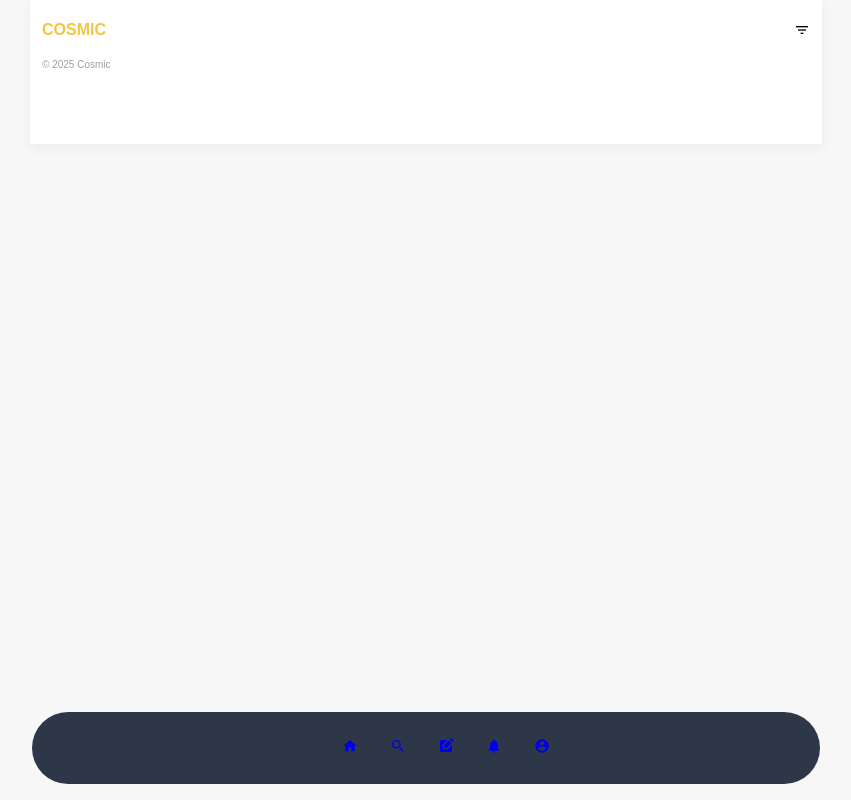
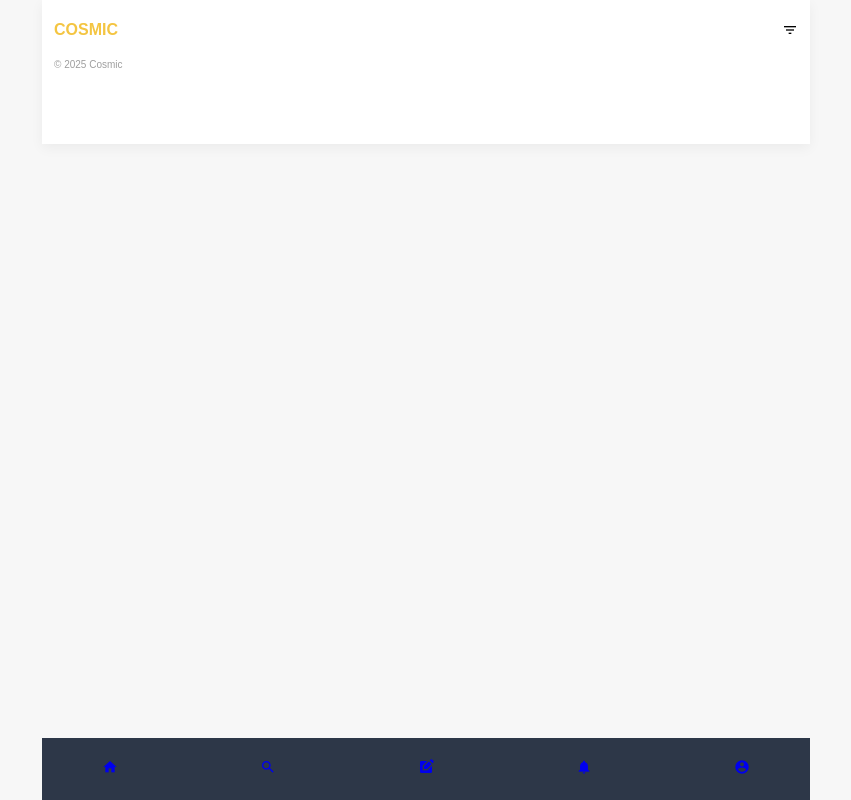
Before and after one commit to zoeyisery/project_cosmic, a Next.js app: page / in a window 1280 px wide. Shown: the whole page, without its empty margins (214-1065 px from the left). Built offline with nearby package versions, Linux system fonts and the light colour scheme.

Commit message:
[feat] 'layout.css'에 box-sizing 추가 및 네비게이션 바 css수정
- 레이아웃의 전체 요소 크기 계산에 영향을 미치지 않도록 box-sizing: border-box 추가
- 네비게이션 바 디자인 및 아이콘 배치 수정

```diff
--- a/src/components/NavigationBar/NavigationBar.module.css
+++ b/src/components/NavigationBar/NavigationBar.module.css
@@ -1,20 +1,20 @@
 .navigation {
   position: fixed;
-  bottom: 1rem;
+  bottom: 0rem;
+  width: 100%;
   left: 0;
   right: 0;
-  width: 90%;
   margin: 0 auto;
-  text-align: center;
   background-color: #2d3748;
-  border-radius: 9999px;
-  padding: 10px;
+  padding: 5px;
+  box-sizing: border-box;
 }
 
 .navLinks {
   display: flex;
-  justify-content: center;
+  justify-content: space-around;
   gap: 2rem;
+  padding-left: 0;
 }
 
 .navLinks li {
--- a/src/styles/layout.css
+++ b/src/styles/layout.css
@@ -4,6 +4,7 @@
   margin: 0 auto;
   padding: 10px 12px;
   background-color: white;
+  box-sizing: border-box; /* 패딩이 크기에 포함되도록 설정 */
   //border-radius: 12px;
   box-shadow: 0 4px 12px rgba(0, 0, 0, 0.05);
 }
```
